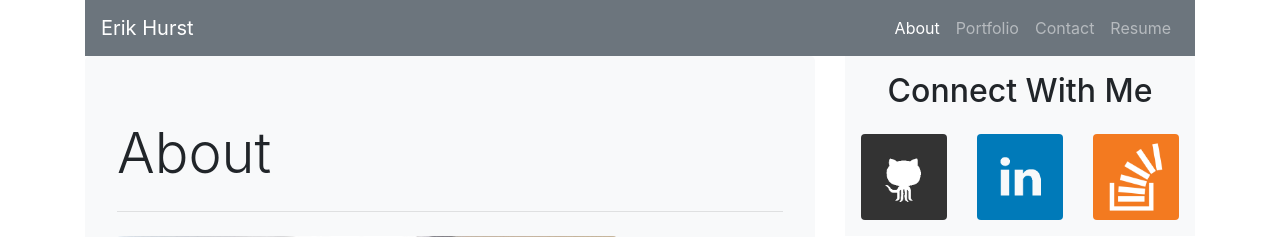
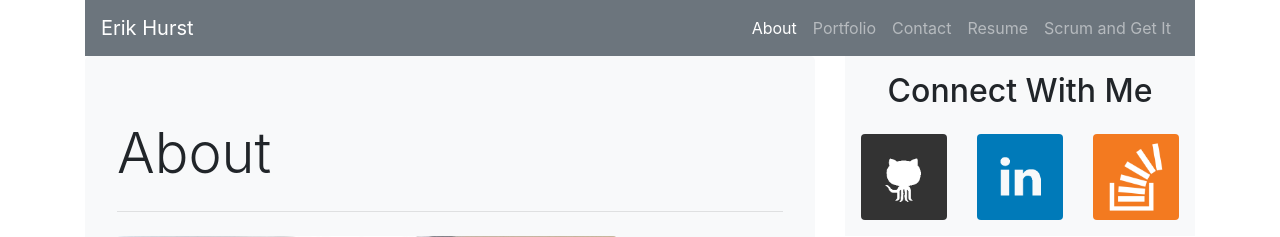
Before and after one commit to iplayoncardboard/iplayoncardboardportfolio, a Node server app: page / in a window 1280 px wide. Shown: the top 237 px of the page. Run offline with Node 20, Linux system fonts and the light colour scheme; some libraries are stand-ins or nearby versions.

Commit message:
added scrum alliance link

```diff
--- a/views/layouts/main.handlebars
+++ b/views/layouts/main.handlebars
@@ -37,6 +37,11 @@
                 <li class="nav-item">
                     <a class="nav-link" target="_blank" href="https://drive.google.com/file/d/1F-B0zXULcd-7ZbqJeyeioOiziLj-i8du/view?usp=sharing">Resume</a>
                 </li>
+                  <li class="nav-item">
+                    <a class="nav-link" target="_blank" href="https://scrumalliance.org/community/profile/ehurst3 ">Scrum and Get It</a>
+                </li>
+
+
             </ul>
         </div>
       </nav>
```
